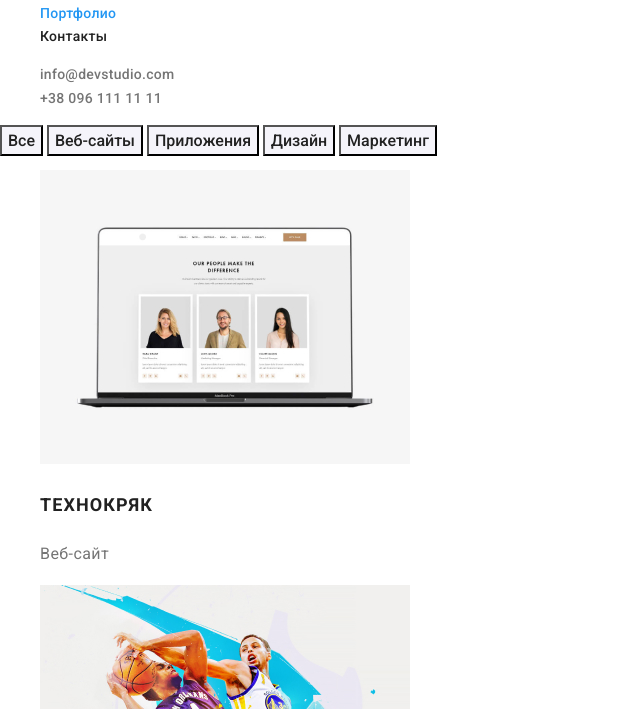
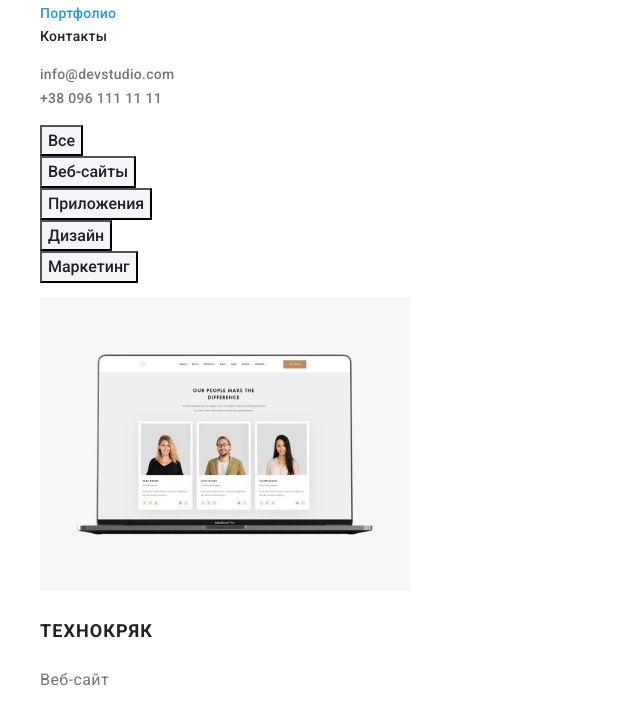
Before and after one commit to OlgaFayzulina/goit-markup-hw-02, a plain HTML site: page portfolio.html in a window 1280 px wide. Shown: the part 68-777 px from the top of the page, without its empty margins (0-640 px from the left). Drawn offline with nearby package versions, Linux system fonts and the light colour scheme.

Commit message:
Change Button list for Potfolio

```diff
--- a/portfolio.html
+++ b/portfolio.html
@@ -33,11 +33,14 @@
     <section>
         <h1 hidden>Портфолио</h1>
 
-            <button type="button" class="button secondary">Все</button>
-            <button type="button" class="button secondary">Веб-сайты</button>
-            <button type="button" class="button secondary">Приложения</button>
-            <button type="button" class="button secondary">Дизайн</button>
-            <button type="button" class="button secondary">Маркетинг</button>
+        <ul class="list">
+            <li><button type="button" class="button secondary">Все</button></li>
+            <li><button type="button" class="button secondary">Веб-сайты</button></li>
+            <li><button type="button" class="button secondary">Приложения</button></li>
+            <li><button type="button" class="button secondary">Дизайн</button></li>
+            <li><button type="button" class="button secondary">Маркетинг</button></li>
+        </ul>
+
 
         <ul class="work-nav list">
             <li>
```
